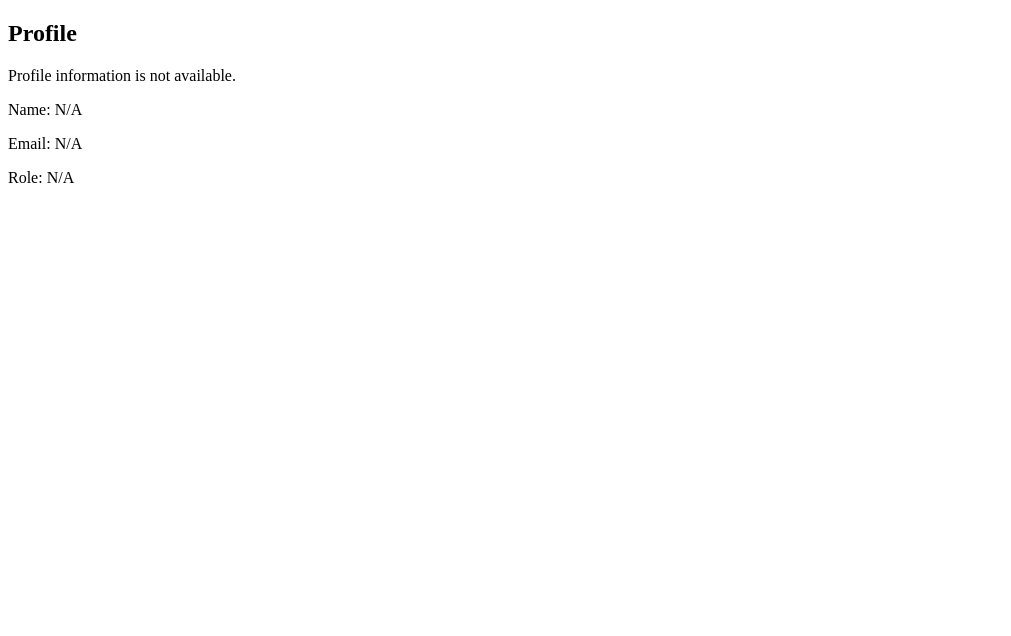
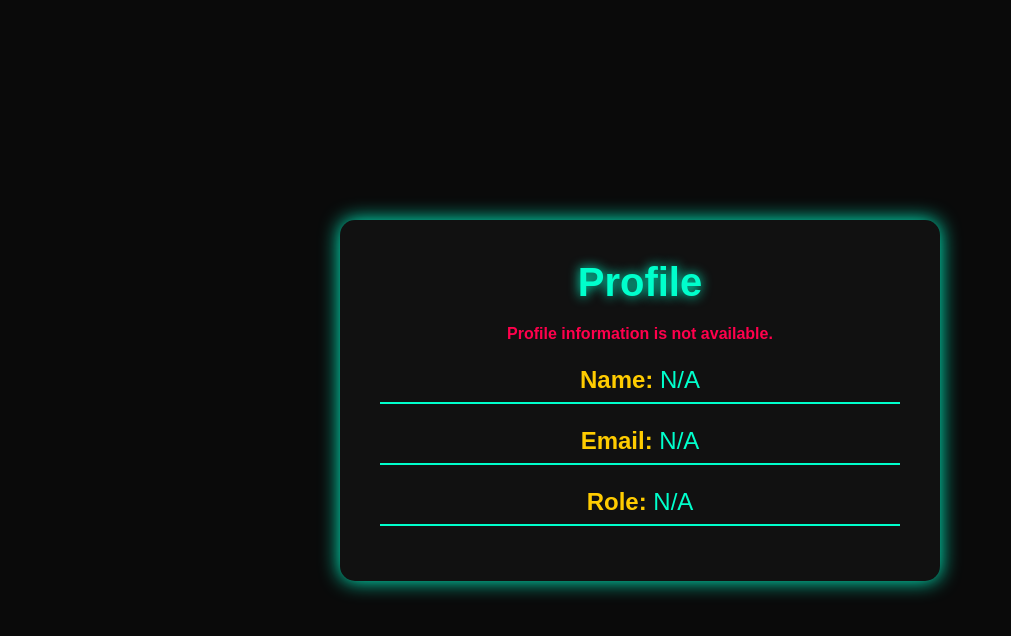
Before and after one commit to apala-1/RespawnPoint, a React (Vite) app in the folder respawnpoint/: page /profile in a window 1280 px wide. Shown: the top 636 px of the page, without its empty margins (0-1011 px from the left). Built offline with nearby package versions, Linux system fonts and the light colour scheme.

Commit message:
Profile frontend done

```diff
--- /dev/null
+++ b/respawnpoint/src/pages/Home/Profile.css
@@ -0,0 +1,49 @@
+*{
+  margin: 0;
+  padding: 0;
+  box-sizing: border-box;
+}
+
+.profile-page {
+  background: #0a0a0a;
+  min-height: 100vh;
+  display: flex;
+  justify-content: center;
+  align-items: center;
+  padding: 20px;
+}
+
+.profile-container {
+  background: #111;
+  color: #00ffcc;
+  padding: 40px;
+  border-radius: 15px;
+  box-shadow: 0 0 20px #00ffcc;
+  text-align: center;
+  max-width: 600px;
+  width: 90%;
+  font-family: 'Orbitron', sans-serif;
+}
+
+.profile-title {
+  font-size: 2.5rem;
+  margin-bottom: 20px;
+  text-shadow: 0 0 12px #00ffcc;
+}
+
+.profile-message {
+  color: #ff004c;
+  font-weight: bold;
+}
+
+.profile-info p {
+  font-size: 1.5rem;
+  margin: 15px 0;
+  padding: 8px;
+  border-bottom: 2px solid #00ffcc;
+}
+
+.profile-info span {
+  font-weight: bold;
+  color: #ffcc00;
+}
--- a/respawnpoint/src/pages/Home/Profile.jsx
+++ b/respawnpoint/src/pages/Home/Profile.jsx
@@ -1,27 +1,31 @@
 import { useEffect, useState } from "react";
+import "./Profile.css";
 
 const Profile = () => {
   const [profile, setProfile] = useState({ name: "", email: "", role: "" });
-  const [message, setMessage] = useState(""); // State for message
+  const [message, setMessage] = useState("");
 
   useEffect(() => {
-    // Retrieve the profile information from localStorage
-    const user = JSON.parse(localStorage.getItem("user"));  // Get the user object from localStorage
+    const user = JSON.parse(localStorage.getItem("user"));
 
     if (user) {
-      setProfile({ name: user.name, email: user.email, role: user.role });  // Set profile with user data
+      setProfile({ name: user.name, email: user.email, role: user.role });
     } else {
-      setMessage("Profile information is not available.");  // Display a message if user is not found
+      setMessage("Profile information is not available.");
     }
-  }, []);   // Empty dependency array means this effect runs only once when the component is mounted.
+  }, []);
 
   return (
-    <div>
-      <h2>Profile</h2>
-      {message && <p>{message}</p>} {/* Display message if exists */}
-      <p>Name: {profile.name || "N/A"}</p>
-      <p>Email: {profile.email || "N/A"}</p>
-      <p>Role: {profile.role || "N/A"}</p> {/* Display the role (user/admin) */}
+    <div className="profile-page">
+      <div className="profile-container">
+        <h2 className="profile-title">Profile</h2>
+        {message && <p className="profile-message">{message}</p>}
+        <div className="profile-info">
+          <p><span>Name:</span> {profile.name || "N/A"}</p>
+          <p><span>Email:</span> {profile.email || "N/A"}</p>
+          <p><span>Role:</span> {profile.role || "N/A"}</p>
+        </div>
+      </div>
     </div>
   );
 };
--- a/respawnpoint/src/pages/Home/homepage.css
+++ b/respawnpoint/src/pages/Home/homepage.css
@@ -1179,6 +1179,9 @@ hr{
         transform: scale(0.9);
     }
 
+    .restPage a button{
+        text-decoration: none;
+    }
 
     .main-img .black-img .bottom .forums-option{
         font-size: 1.5rem;
--- a/respawnpoint/src/pages/Home/userdashboard.jsx
+++ b/respawnpoint/src/pages/Home/userdashboard.jsx
@@ -34,9 +34,9 @@ const userdashboard = () => {
                 </div>
                 <div className="navbar-right">
                     <div className="items-right">
-                        <a href="/profile">
-                            <button className="profile-btn">Profile</button>
-                        </a>
+
+                            <button className="profile-btn" onClick={() => navigate("/profile")}>Profile</button>
+
                         <button onClick={handleLogout} className="logout-btn">
                             Logout
                         </button>
@@ -60,9 +60,9 @@ const userdashboard = () => {
                      <li onClick={() => navigate("/tutorials")}>Tutorials</li>
                      <li onClick={() => navigate("/reviews")}>Reviews</li>
                 </ul>
-                <a href="/profile">
-                    <button className="profile-btn">Profile</button>
-                </a>
+
+                    <button className="profile-btn" onClick={() => navigate("/profile")}>Profile</button>
+
                 <button onClick={handleLogout} className="logout-btn">
                     Logout
                 </button>
```
